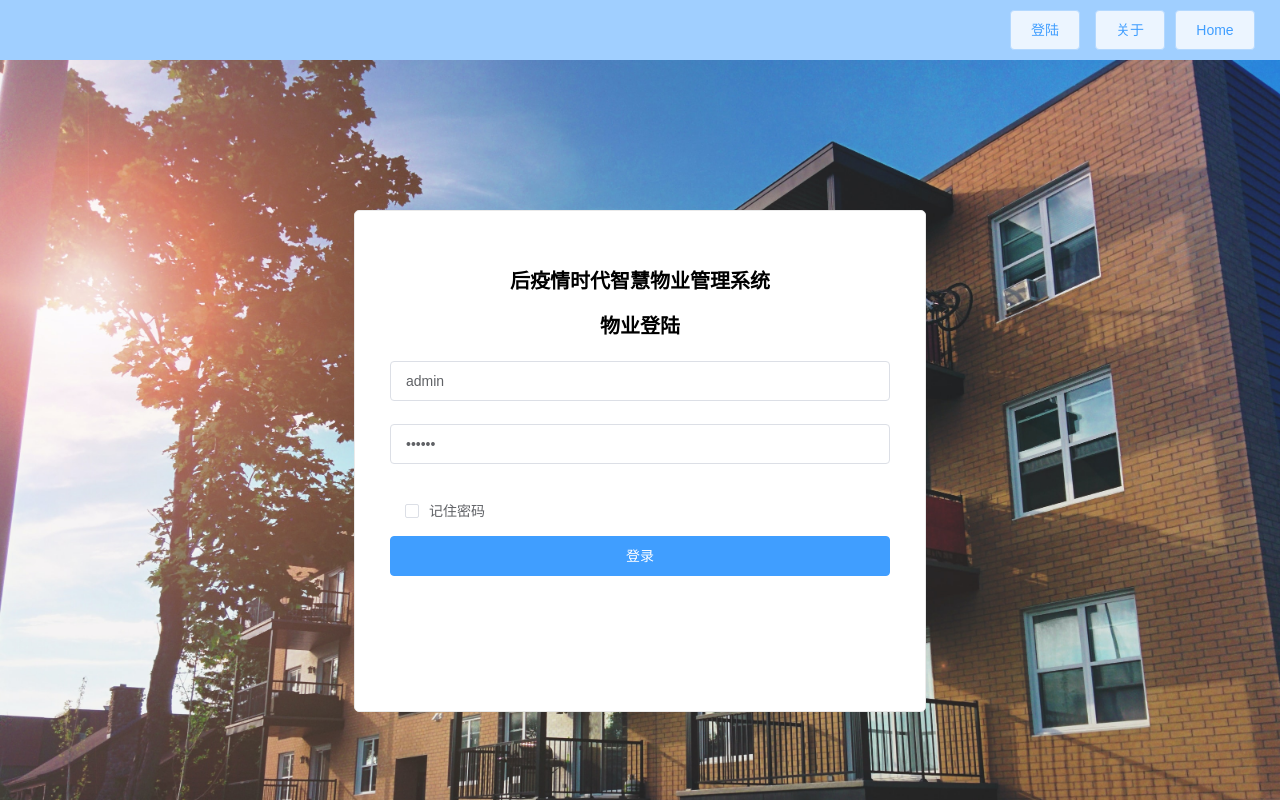
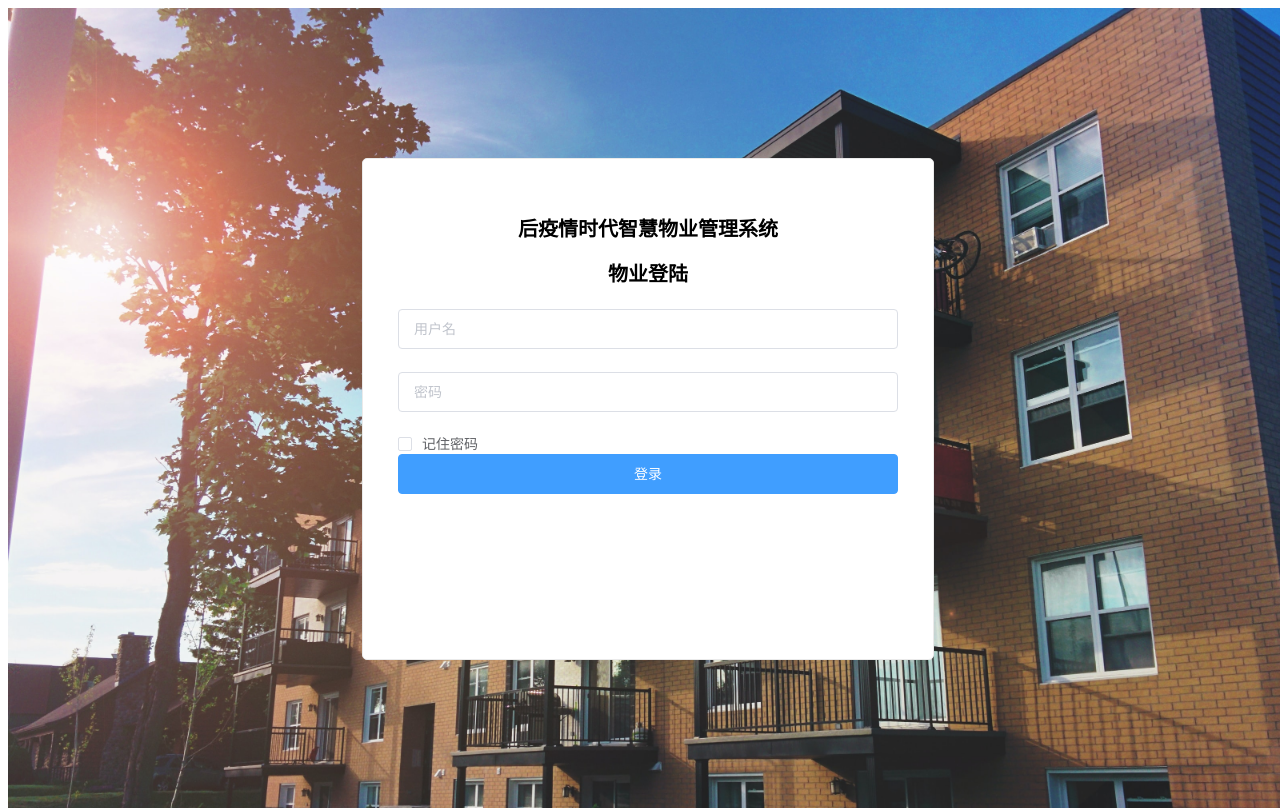
Before and after one commit to Reece-Lu/propertymanagement-graduationproject, a Vue app: page /#/login in a window 1280 px wide. Built offline with nearby package versions, Linux system fonts and the light colour scheme.

Commit message:
添加了路由守卫，实现了跳转登陆的功能。

```diff
--- a/package.json
+++ b/package.json
@@ -11,7 +11,7 @@
     "core-js": "^3.6.5",
     "element-ui": "^2.15.6",
     "vue": "^2.6.11",
-    "vue-router": "^3.2.0",
+    "vue-router": "^3.5.3",
     "vuex": "^3.4.0"
   },
   "devDependencies": {
--- a/src/App.vue
+++ b/src/App.vue
@@ -1,51 +1,11 @@
 <template>
-  <el-container id="main-container">
-    <el-header>
-      <div class="buttonBox">
-        <router-link to="/">
-          <el-button type="primary" plain>Home</el-button>
-        </router-link>
-      </div>
-      <div class="buttonBox">
-        <router-link to="/about">
-          <el-button type="primary" plain>关于</el-button>
-        </router-link>
-      </div>
-      <div class="buttonBox">
-        <router-link to="/Login">
-          <el-button type="primary" plain>登陆</el-button>
-        </router-link>
-      </div>
-    </el-header>
-    <el-main id="el-main-container">
-      <router-view/>
-    </el-main>
-  </el-container>
+  <router-view />
 </template>
 
-<style>
-*{
-  margin: 0;
-  padding: 0;
+<script>
+
+export default {
+  name:'App',
+
 }
-.el-header{
-  text-align: center;
-  line-height: 60px;
-  background-color: rgb(160, 207, 255);
-  width: 100%;
-}
-#main-container{
-  width: 100%;
-  height: 100vh;
-}
-#el-main-container{
-  margin: 0;
-  padding: 0;
-}
-.buttonBox{
-  float: right;
-  width: 80px;
-  margin-right: 5px;
-}
-
-</style>
+</script>
--- a/src/router/index.js
+++ b/src/router/index.js
@@ -1,6 +1,8 @@
 import Vue from 'vue'
 import VueRouter from 'vue-router'
-import Home from '../views/Home.vue'
+import Home from '@/views/Home'
+import Login from "@/views/Login";
+
 
 Vue.use(VueRouter)
 
@@ -13,17 +15,27 @@ const routes = [
   {
     path: '/login',
     name: 'Login',
-    component: () => import( '../views/Login.vue')
+    component: Login,
+    beforeEnter(to, from, next) {
+      const { isLogin } = localStorage;
+      isLogin ? next({ name: 'Home'}):  next();
+    }
   },
-  {
-    path: '/about',
-    name: 'About',
-    component: () => import( '../views/About.vue')
-  }
+  // {
+  //   path: '/about',
+  //   name: 'About',
+  //   component: () => import( '../views/About.vue')
+  // }
 ]
 
 const router = new VueRouter({
   routes
 })
+//路由守卫函数，若beforeEach判断到未登陆，则跳转到Login页面
+router.beforeEach((to, from ,next) => {
+  const { isLogin } = localStorage;
+  (isLogin === '1'|| to.name === "Login") ? next() : next({ name: 'Login'});
+})
+
 
 export default router
--- a/src/views/Login.vue
+++ b/src/views/Login.vue
@@ -2,34 +2,21 @@
       <div class="login-container">
 
         <div class="emptyBox"></div>
-        <el-form :model="ruleForm2" :rules="rules2"
-                 status-icon
-                 ref="ruleForm2"
-                 label-position="left"
+        <el-form status-icon label-position="left"
                  label-width="0px"
                  class="demo-ruleForm login-page">
           <h3 class="title">后疫情时代智慧物业管理系统</h3>
           <h3 class="title">物业登陆</h3>
           <el-form-item prop="username">
-            <el-input type="text"
-                      v-model="ruleForm2.username"
-                      auto-complete="off"
-                      placeholder="用户名"
+            <el-input placeholder="用户名"></el-input>
+          </el-form-item>
+          <el-form-item prop="password">
+            <el-input placeholder="密码"
             ></el-input>
           </el-form-item>
-          <el-form-item prop="password">
-            <el-input type="password"
-                      v-model="ruleForm2.password"
-                      auto-complete="off"
-                      placeholder="密码"
-            ></el-input>
-          </el-form-item>
-          <el-checkbox
-              v-model="checked"
-              class="rememberme"
-          >记住密码</el-checkbox>
+          <el-checkbox>记住密码</el-checkbox>
           <el-form-item style="width:100%;">
-            <el-button type="primary" style="width:100%;" @click="handleSubmit" :loading="logining">登录</el-button>
+            <el-button type="primary" style="width:100%;" @click="handleLogin">登录</el-button>
           </el-form-item>
         </el-form>
       </div>
@@ -37,52 +24,24 @@
 </template>
 
 <script>
+
 export default {
-  data(){
-    return {
-      logining: false,
-      ruleForm2: {
-        username: 'admin',
-        password: '123456',
-      },
-      rules2: {
-        username: [{required: true, message: 'please enter your account', trigger: 'blur'}],
-        password: [{required: true, message: 'enter your password', trigger: 'blur'}]
-      },
-      checked: false
-    }
-  },
-  // methods: {
-  //   handleSubmit(event){
-  //     this.$refs.ruleForm2.validate((valid) => {
-  //       if(valid){
-  //         this.logining = true;
-  //         if(this.ruleForm2.username === 'admin' &&
-  //             this.ruleForm2.password === '123456'){
-  //           this.logining = false;
-  //           sessionStorage.setItem('user', this.ruleForm2.username);
-  //           this.$router.push({path: '/'});
-  //         }else{
-  //           this.logining = false;
-  //           this.$alert('username or password wrong!', 'info', {
-  //             confirmButtonText: 'ok'
-  //           })
-  //         }
-  //       }else{
-  //         console.log('error submit!');
-  //         return false;
-  //       }
-  //     })
-  //   }
-  // }
-};
+  name: 'Login',
+ methods:{
+   handleLogin(){
+     localStorage.setItem('isLogin','1');
+     this.$router.push('/');
+   }
+ }
+
+}
 </script>
 
 <style scoped>
 
 .login-container {
   width: 100%;
-  height: calc(100% - 60px);
+  height: 100%;
 
   background-image: url("../assets/loginPageBackground.jpeg") ;
   background-size: cover;
@@ -106,22 +65,7 @@ export default {
   border: 1px solid #eaeaea;
   //box-shadow: 0 0 5px #cac6c6;
 }
-label.el-checkbox.rememberme {
-  margin: 15px;
-  text-align: left;
-}
 
-.el-header{
-  width: 100%;
-  text-align: center;
-  line-height: 60px;
-}
-
-.buttonBox{
-  float: right;
-  width: 80px;
-  margin-right: 5px;
-}
 
 .title{
   font-size: 20px;
```
Also changed, not shown: 1 other file (tests, documents, lock files or other folders).
